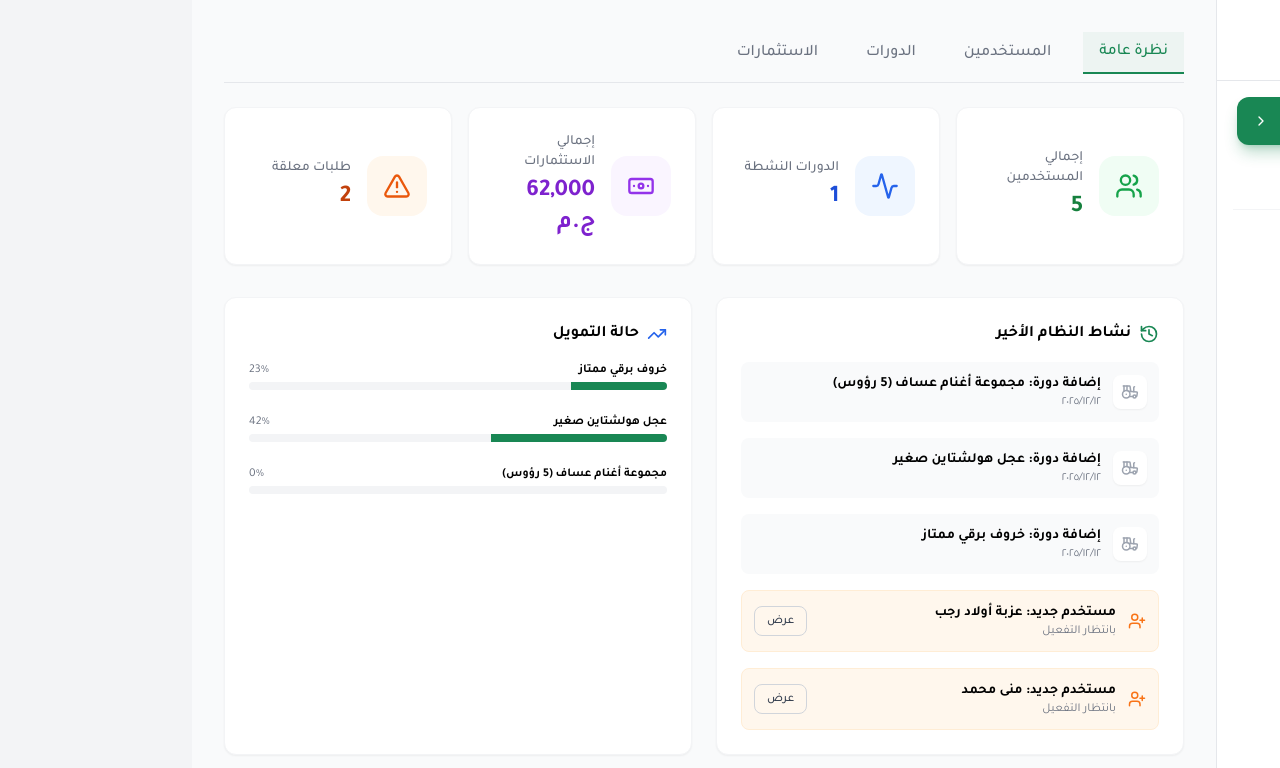
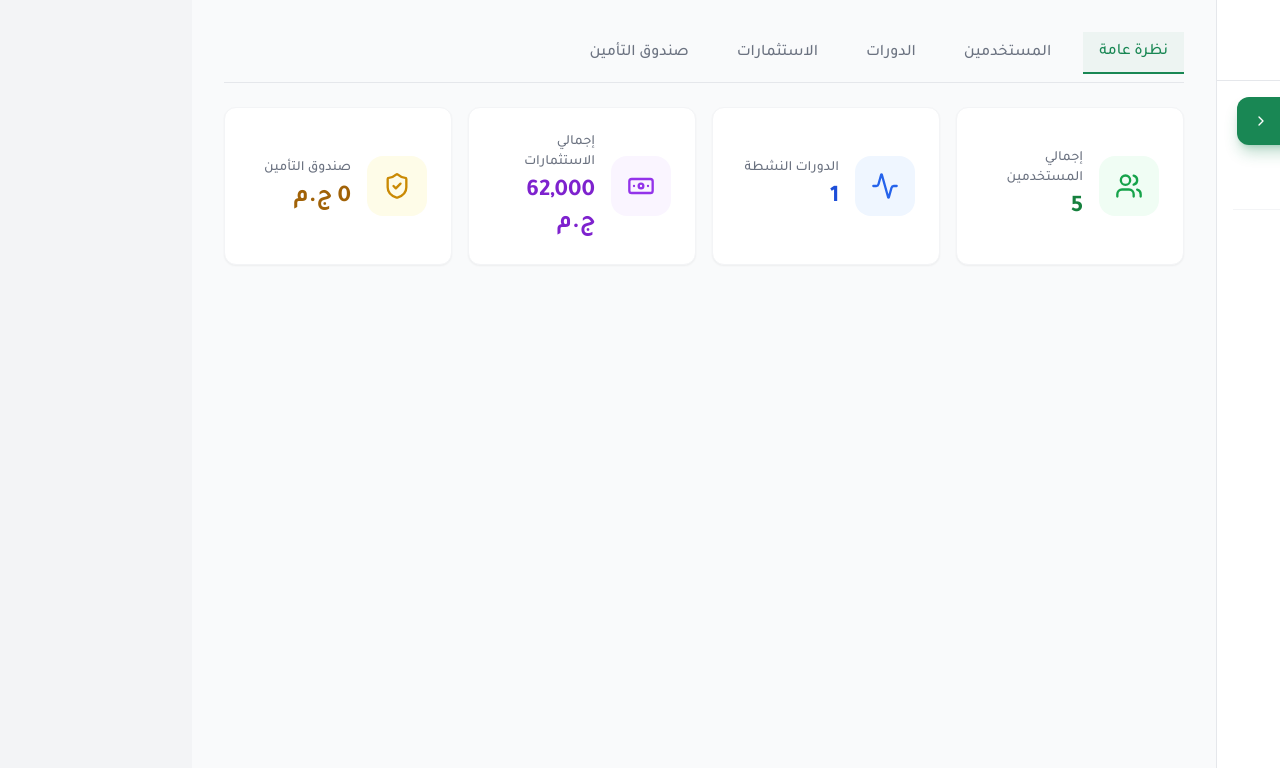
Before and after one commit to KhalilIYoussef/dawab, a React (Vite) app: page / in a window 1280 px wide. Both pictures are taken after a click on the button "أدمن". Shown: the top 768 px of the page. Built offline with nearby package versions, Linux system fonts and the light colour scheme.

Commit message:
feat: Add insurance tab to admin dashboard
Introduces a new 'insurance' tab to the admin dashboard, displaying animal insurance details and the total insurance fund.

```diff
--- a/App.tsx
+++ b/App.tsx
@@ -503,12 +503,15 @@ const AdminDashboard: React.FC<{
     cycles: Cycle[], setCycles: (c: Cycle[]) => void,
     investments: Investment[], setInvestments: (i: Investment[]) => void
 }> = ({ users, setUsers, cycles, setCycles, investments, setInvestments }) => {
-    const [activeTab, setActiveTab] = useState<'overview' | 'users' | 'cycles' | 'investments'>('overview');
+    const [activeTab, setActiveTab] = useState<'overview' | 'users' | 'cycles' | 'investments' | 'insurance'>('overview');
     const [isAddUserModalOpen, setIsAddUserModalOpen] = useState(false);
     const [newUserForm, setNewUserForm] = useState({ name: '', phone: '', password: '123', role: UserRole.INVESTOR });
     const [isSellModalOpen, setIsSellModalOpen] = useState(false);
     const [selectedCycleToSell, setSelectedCycleToSell] = useState<Cycle | null>(null);
     const [salePrice, setSalePrice] = useState<string>('');
+
+    const insuranceList = investments.filter(inv => inv.hasAnimalInsurance && inv.status === 'APPROVED');
+    const totalInsuranceFund = insuranceList.reduce((sum, inv) => sum + (inv.animalInsuranceFee || 0), 0);
 
     const roleLabels = {
         [UserRole.ADMIN]: 'مدير النظام',
@@ -565,9 +568,15 @@ const AdminDashboard: React.FC<{
     return (
         <div className="space-y-6">
             <div className="flex gap-4 border-b overflow-x-auto pb-2">
-                {['overview', 'users', 'cycles', 'investments'].map(tab => (
-                    <button key={tab} onClick={() => setActiveTab(tab as any)} className={`px-4 py-2 font-medium whitespace-nowrap transition-all ${activeTab === tab ? 'text-primary border-b-2 border-primary bg-primary/5' : 'text-gray-500 hover:text-black'}`}>
-                        {tab === 'overview' ? 'نظرة عامة' : tab === 'users' ? 'المستخدمين' : tab === 'cycles' ? 'الدورات' : 'الاستثمارات'}
+                {[
+                    { id: 'overview', label: 'نظرة عامة' },
+                    { id: 'users', label: 'المستخدمين' },
+                    { id: 'cycles', label: 'الدورات' },
+                    { id: 'investments', label: 'الاستثمارات' },
+                    { id: 'insurance', label: 'صندوق التأمين' }
+                ].map(tab => (
+                    <button key={tab.id} onClick={() => setActiveTab(tab.id as any)} className={`px-4 py-2 font-medium whitespace-nowrap transition-all ${activeTab === tab.id ? 'text-primary border-b-2 border-primary bg-primary/5' : 'text-gray-500 hover:text-black'}`}>
+                        {tab.label}
                     </button>
                 ))}
             </div>
@@ -575,87 +584,58 @@ const AdminDashboard: React.FC<{
             {activeTab === 'overview' && (
                 <div className="animate-in fade-in duration-500">
                     <div className="grid grid-cols-1 md:grid-cols-2 lg:grid-cols-4 gap-4 mb-8">
-                        <StatCard
-                            title="إجمالي المستخدمين"
-                            value={users.length}
-                            icon={Users}
-                            color="primary"
-                        />
-                        <StatCard
-                            title="الدورات النشطة"
-                            value={cycles.filter(c => c.status === CycleStatus.ACTIVE).length}
-                            icon={Activity}
-                            color="blue"
-                        />
-                        <StatCard
-                            title="إجمالي الاستثمارات"
-                            value={`${investments.filter(i => i.status === 'APPROVED').reduce((acc, curr) => acc + curr.amount, 0).toLocaleString()} ج.م`}
-                            icon={Banknote}
-                            color="purple"
-                        />
-                        <StatCard
-                            title="طلبات معلقة"
-                            value={users.filter(u => u.status === UserStatus.PENDING).length + investments.filter(i => i.status === 'PENDING_APPROVAL').length}
-                            icon={AlertTriangle}
-                            color="secondary"
-                        />
+                        <StatCard title="إجمالي المستخدمين" value={users.length} icon={Users} color="primary" />
+                        <StatCard title="الدورات النشطة" value={cycles.filter(c => c.status === CycleStatus.ACTIVE).length} icon={Activity} color="blue" />
+                        <StatCard title="إجمالي الاستثمارات" value={`${investments.filter(i => i.status === 'APPROVED').reduce((acc, curr) => acc + curr.amount, 0).toLocaleString()} ج.م`} icon={Banknote} color="purple" />
+                        <StatCard title="صندوق التأمين" value={`${totalInsuranceFund.toLocaleString()} ج.م`} icon={ShieldCheck} color="accent" />
                     </div>
-                    <div className="grid grid-cols-1 lg:grid-cols-2 gap-6">
-                        <Card className="p-6">
-                            <h3 className="font-bold text-black mb-4 flex items-center gap-2">
-                                <History size={20} className="text-primary" /> نشاط النظام الأخير
-                            </h3>
-                            <div className="space-y-4">
-                                {cycles.slice(-3).reverse().map(c => (
-                                    <div key={c.id} className="flex items-center gap-3 p-3 bg-gray-50 rounded-lg">
-                                        <div className="p-2 bg-white rounded-lg shadow-sm">
-                                            <Tractor size={18} className="text-gray-400" />
-                                        </div>
-                                        <div>
-                                            <p className="text-sm font-bold text-black">إضافة دورة: {c.animalType}</p>
-                                            <p className="text-xs text-gray-500">{new Date(c.startDate).toLocaleDateString('ar-EG')}</p>
-                                        </div>
-                                    </div>
-                                ))}
-                                {users.filter(u => u.status === UserStatus.PENDING).slice(0, 2).map(u => (
-                                    <div key={u.id} className="flex items-center justify-between p-3 bg-orange-50 rounded-lg border border-orange-100">
-                                        <div className="flex items-center gap-3">
-                                            <UserPlus size={18} className="text-orange-500" />
-                                            <div>
-                                                <p className="text-sm font-bold text-black">مستخدم جديد: {u.name}</p>
-                                                <p className="text-xs text-gray-500">بانتظار التفعيل</p>
-                                            </div>
-                                        </div>
-                                        <Button size="sm" variant="outline" onClick={() => setActiveTab('users')}>عرض</Button>
-                                    </div>
-                                ))}
-                            </div>
-                        </Card>
-                        <Card className="p-6">
-                            <h3 className="font-bold text-black mb-4 flex items-center gap-2">
-                                <TrendingUp size={20} className="text-blue-600" /> حالة التمويل
-                            </h3>
-                            <div className="space-y-6">
-                                {cycles.filter(c => c.status === CycleStatus.PENDING).slice(0, 3).map(c => {
-                                    const percent = Math.floor((c.currentFunding/c.fundingGoal)*100);
+                </div>
+            )}
+
+            {activeTab === 'insurance' && (
+                <div className="space-y-6 animate-in fade-in">
+                    <div className="grid grid-cols-1 md:grid-cols-2 gap-4">
+                        <div className="bg-white p-6 rounded-2xl shadow-sm border-r-4 border-r-yellow-500 flex flex-col items-center text-center">
+                            <span className="text-gray-500 text-sm">رصيد صندوق التأمين الحالي</span>
+                            <span className="text-3xl font-bold text-yellow-600 mt-2">{totalInsuranceFund.toLocaleString()} ج.م</span>
+                            <span className="text-[10px] text-gray-400 mt-1">مبالغ مخصصة لمواجهة نفوق الماشية فقط</span>
+                        </div>
+                        <div className="bg-white p-6 rounded-2xl shadow-sm border border-gray-100 flex flex-col items-center text-center">
+                            <span className="text-gray-500 text-sm">عدد الرؤوس المؤمنة</span>
+                            <span className="text-3xl font-bold text-blue-600 mt-2">{insuranceList.length} رأس</span>
+                        </div>
+                    </div>
+                    <Card className="overflow-hidden">
+                        <table className="w-full text-right text-sm">
+                            <thead className="bg-gray-50 text-gray-600">
+                                <tr>
+                                    <th className="p-4">المستثمر</th>
+                                    <th className="p-4">نوع الماشية</th>
+                                    <th className="p-4">مبلغ الاستثمار</th>
+                                    <th className="p-4 text-yellow-600">رسوم التأمين (3%)</th>
+                                    <th className="p-4 text-center">الحالة</th>
+                                </tr>
+                            </thead>
+                            <tbody className="divide-y divide-gray-100">
+                                {insuranceList.map(inv => {
+                                    const investor = users.find(u => u.id === inv.investorId);
+                                    const cycle = cycles.find(c => c.id === inv.cycleId);
                                     return (
-                                        <div key={c.id}>
-                                            <div className="flex justify-between text-xs mb-1">
-                                                <span className="font-bold text-black">{c.animalType}</span>
-                                                <span className="text-gray-500">{percent}%</span>
-                                            </div>
-                                            <div className="w-full bg-gray-100 h-2 rounded-full overflow-hidden">
-                                                <div className="bg-primary h-full transition-all duration-1000" style={{ width: `${percent}%` }}></div>
-                                            </div>
-                                        </div>
+                                        <tr key={inv.id} className="hover:bg-gray-50">
+                                            <td className="p-4 font-bold">{investor?.name}</td>
+                                            <td className="p-4">{cycle?.animalType}</td>
+                                            <td className="p-4">{inv.amount.toLocaleString()} ج.م</td>
+                                            <td className="p-4 font-bold text-yellow-600">{inv.animalInsuranceFee?.toLocaleString()} ج.م</td>
+                                            <td className="p-4 text-center"><Badge color="green">مؤمنة</Badge></td>
+                                        </tr>
                                     );
                                 })}
-                                {cycles.filter(c => c.status === CycleStatus.PENDING).length === 0 && (
-                                    <p className="text-center py-10 text-gray-400 italic">لا توجد دورات قيد التمويل حالياً</p>
+                                {insuranceList.length === 0 && (
+                                    <tr><td colSpan={5} className="p-10 text-center text-gray-400 italic">لا توجد استثمارات مؤمنة حالياً</td></tr>
                                 )}
-                            </div>
-                        </Card>
-                    </div>
+                            </tbody>
+                        </table>
+                    </Card>
                 </div>
             )}
 
@@ -770,34 +750,6 @@ const AdminDashboard: React.FC<{
                             </table>
                         </div>
                     </section>
-
-                    <section>
-                        <h3 className="font-bold text-lg mb-4 text-black flex items-center gap-2">
-                            <CheckCircle size={20} className="text-green-600" /> التحويلات المؤكدة (تاريخ العمليات)
-                        </h3>
-                        <div className="bg-white rounded-xl shadow overflow-hidden border border-gray-100">
-                            <table className="w-full text-right">
-                                <thead className="bg-gray-50 text-black text-sm"> <tr> <th className="p-4">التاريخ</th> <th className="p-4">المستثمر</th> <th className="p-4">المبلغ</th> <th className="p-4">الحالة</th> </tr> </thead>
-                                <tbody className="divide-y divide-gray-100">
-                                    {investments.filter(i => i.status !== 'PENDING_APPROVAL').reverse().map(inv => {
-                                        const investor = users.find(u => u.id === inv.investorId);
-                                        return (
-                                            <tr key={inv.id} className="hover:bg-gray-50">
-                                                <td className="p-4 text-xs text-gray-500">{new Date(inv.date).toLocaleDateString('ar-EG')}</td>
-                                                <td className="p-4"> <div className="font-bold text-black">{investor?.name}</div> </td>
-                                                <td className="p-4 font-bold text-gray-700">{inv.amount.toLocaleString()} ج.م</td>
-                                                <td className="p-4">
-                                                    <span className={`px-2 py-0.5 rounded-full text-[10px] font-bold ${inv.status === 'APPROVED' ? 'bg-green-100 text-green-700' : 'bg-red-100 text-red-700'}`}>
-                                                        {inv.status === 'APPROVED' ? 'مقبول' : 'مرفوض'}
-                                                    </span>
-                                                </td>
-                                            </tr>
-                                        );
-                                    })}
-                                </tbody>
-                            </table>
-                        </div>
-                    </section>
                 </div>
             )}
 
@@ -1159,7 +1111,13 @@ const BreederActiveCycles: React.FC<{
 const BreederDashboard: React.FC<{ user: User; cycles: Cycle[]; setCycles: (cycles: Cycle[]) => void; }> = ({ user, cycles, setCycles }) => {
   const myCycles = cycles.filter(c => c.breederId === user.id);
   const [isModalOpen, setIsModalOpen] = useState(false);
-  const [newCycle, setNewCycle] = useState<Partial<Cycle>>({ animalType: 'عجل هولشتاين', fundingGoal: 0, expectedDuration: 180, description: '' });
+  const [newCycle, setNewCycle] = useState<Partial<Cycle>>({
+    animalType: 'عجل هولشتاين',
+    fundingGoal: 0,
+    expectedDuration: 180,
+    description: '',
+    insurancePolicyNumber: ''
+  });
   const [cycleImage, setCycleImage] = useState<string | null>(null);
 
   const animalTypes = [
@@ -1201,6 +1159,7 @@ const BreederDashboard: React.FC<{ user: User; cycles: Cycle[]; setCycles: (cycl
     setCycles([...cycles, cycle]);
     setIsModalOpen(false);
     setCycleImage(null);
+    setNewCycle({ animalType: 'عجل هولشتاين', fundingGoal: 0, expectedDuration: 180, description: '', insurancePolicyNumber: '' });
   };
 
   return (
@@ -1267,6 +1226,14 @@ const BreederDashboard: React.FC<{ user: User; cycles: Cycle[]; setCycles: (cycl
                     <Input label="الهدف المالي (ج.م)" type="number" value={newCycle.fundingGoal} onChange={(e) => setNewCycle({...newCycle, fundingGoal: Number(e.target.value)})} />
                     <Input label="المدة (أيام)" type="number" value={newCycle.expectedDuration} onChange={(e) => setNewCycle({...newCycle, expectedDuration: Number(e.target.value)})} />
                 </div>
+
+                <Input
+                    label="الرقم التأميني للحيوان (اختياري)"
+                    type="text"
+                    value={newCycle.insurancePolicyNumber || ''}
+                    onChange={(e) => setNewCycle({...newCycle, insurancePolicyNumber: e.target.value})}
+                    placeholder="أدخل رقم بوليصة التأمين إن وجد"
+                />
 
                 <div className="bg-orange-50 p-3 rounded-xl flex items-start gap-3 border border-orange-100">
                     <Info size={18} className="text-orange-500 shrink-0 mt-0.5" />
@@ -1396,8 +1363,6 @@ const InvestorDashboard: React.FC<{ user: User; cycles: Cycle[]; setCycles: (cyc
     const handleConfirmInvest = () => {
         if (!selectedCycle) return;
 
-        // Fix: Removed unnecessary casting that was causing type comparison errors.
-        // Ensuring direct comparison between numeric values.
         if (amountVal <= 0) { alert("يرجى إدخال مبلغ استثمار صحيح."); return; }
         if (amountVal > remainingToGoal) { alert(`المبلغ المدخل يتجاوز المتبقي للتمويل (${remainingToGoal.toLocaleString()} ج.م)`); return; }
         if (!receiptImage) { alert("يرجى رفع إيصال التحويل لتأكيد العملية."); return; }
```
